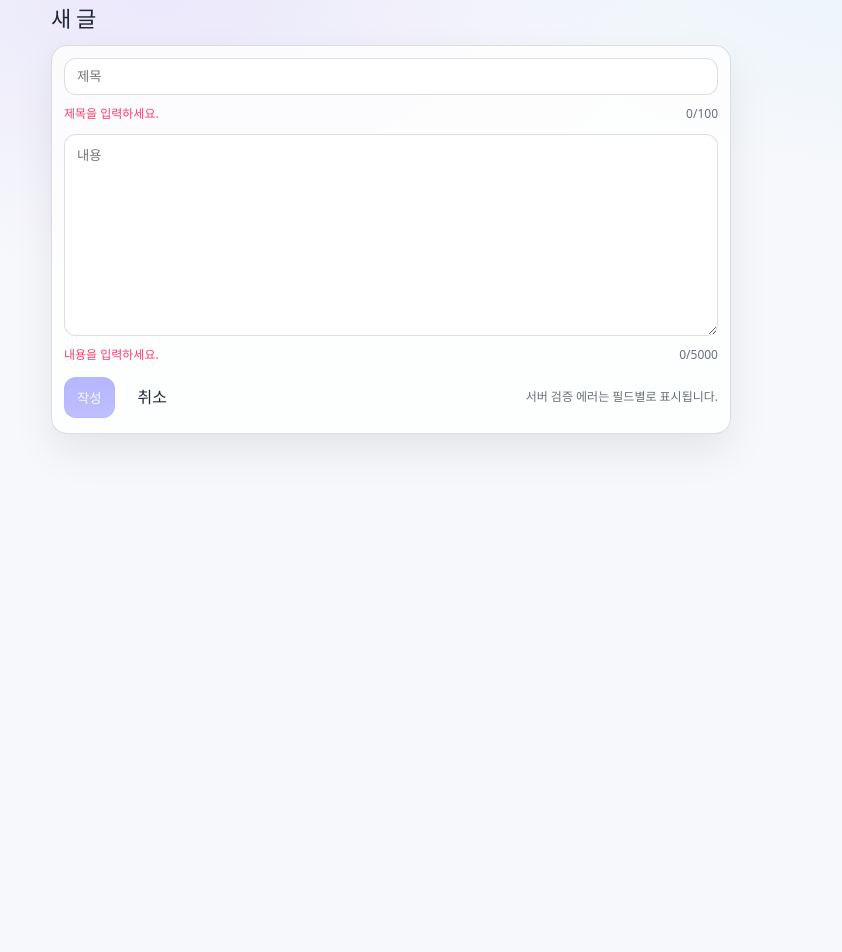
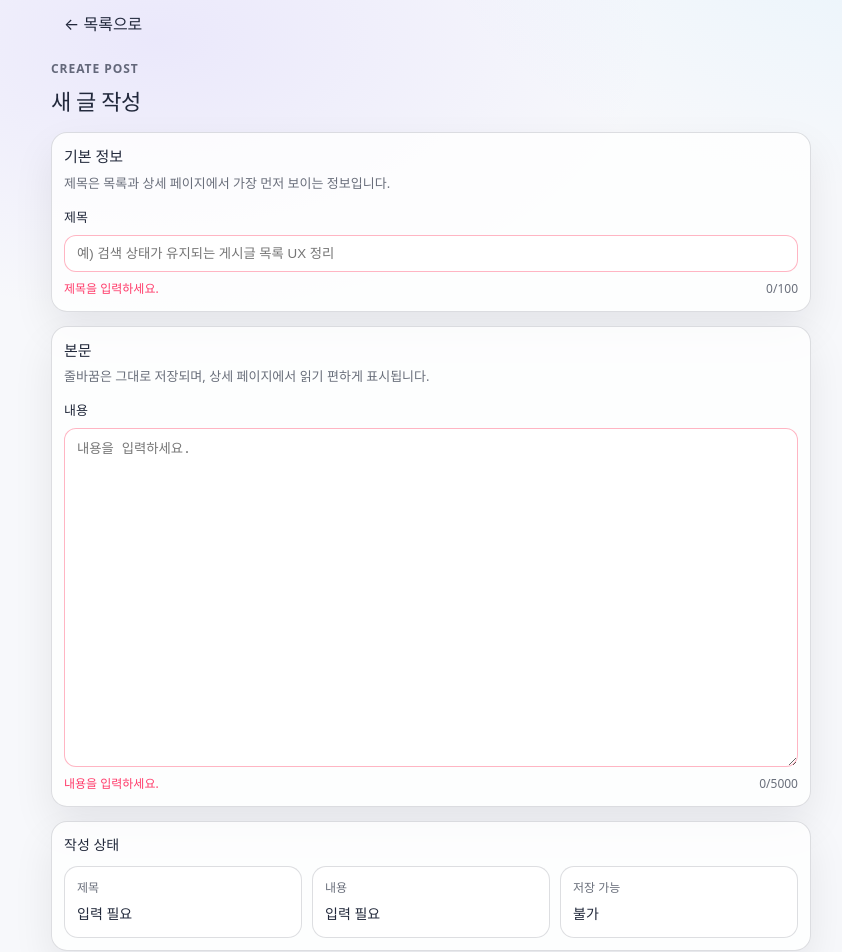
Before and after one commit to noblesi/memo-board, a React (Vite) app in the folder web/: page /new in a window 1280 px wide. Shown: the part 80-1032 px from the top of the page, without its empty margins (99-941 px from the left). Before the commit the page ends 800 px from the top, so only its background shows below. Built offline with nearby package versions, Linux system fonts and the light colour scheme; no server answers.

Commit message:
feat(ui): 작성 수정 폼의 검증 안내와 저장 상태 UX 개선

```diff
--- a/web/src/index.css
+++ b/web/src/index.css
@@ -745,3 +745,177 @@ a:hover {
     display: none;
   }
 }
+
+.editHeaderBar {
+  display: flex;
+  align-items: center;
+  gap: 10px;
+  margin-bottom: 12px;
+}
+
+.editTitleRow {
+  display: flex;
+  align-items: flex-start;
+  justify-content: space-between;
+  gap: 12px;
+  margin-bottom: 14px;
+}
+
+.editEyebrow {
+  font-size: 12px;
+  font-weight: 700;
+  letter-spacing: 0.08em;
+  text-transform: uppercase;
+  color: var(--muted);
+  margin-bottom: 6px;
+}
+
+.editPageTitle {
+  margin-bottom: 0;
+}
+
+.editShell {
+  display: grid;
+  gap: 14px;
+  max-width: 760px;
+}
+
+.editCard {
+  display: grid;
+  gap: 14px;
+}
+
+.editSectionTop {
+  display: grid;
+  gap: 4px;
+}
+
+.editSectionTitle {
+  font-size: 15px;
+  font-weight: 800;
+}
+
+.editSectionDesc {
+  font-size: 13px;
+  color: var(--muted);
+}
+
+.editField {
+  display: grid;
+  gap: 8px;
+}
+
+.editLabel {
+  font-size: 13px;
+  font-weight: 700;
+}
+
+.editTextarea {
+  min-height: 280px;
+  line-height: 1.7;
+}
+
+.editFieldMeta {
+  display: flex;
+  align-items: flex-start;
+  justify-content: space-between;
+  gap: 12px;
+  font-size: 12px;
+}
+
+.fieldErrorText {
+  color: var(--danger);
+}
+
+.inputInvalid {
+  border-color: rgba(255, 92, 122, 0.45);
+}
+
+.inputInvalid:focus {
+  border-color: rgba(255, 92, 122, 0.6);
+  box-shadow: 0 0 0 3px rgba(255, 92, 122, 0.16);
+}
+
+.editSavingBanner {
+  display: grid;
+  gap: 4px;
+}
+
+.editSavingTitle {
+  font-size: 14px;
+  font-weight: 800;
+}
+
+.editSummaryCard {
+  display: grid;
+  gap: 10px;
+}
+
+.editSummaryTitle {
+  font-size: 14px;
+  font-weight: 800;
+}
+
+.editSummaryGrid {
+  display: grid;
+  grid-template-columns: repeat(3, minmax(0, 1fr));
+  gap: 10px;
+}
+
+.editSummaryItem {
+  background: var(--panel2);
+  border: 1px solid var(--border);
+  border-radius: 14px;
+  padding: 12px;
+}
+
+.editSummaryLabel {
+  font-size: 12px;
+  color: var(--muted);
+  margin-bottom: 6px;
+}
+
+.editSummaryValue {
+  font-size: 14px;
+  font-weight: 700;
+  color: var(--text);
+}
+
+.editActions {
+  display: flex;
+  align-items: center;
+  gap: 8px;
+  flex-wrap: wrap;
+}
+
+.editActionHint {
+  font-size: 12px;
+  color: var(--muted);
+}
+
+.editFooterActions {
+  margin-top: -4px;
+}
+
+@media (max-width: 720px) {
+  .editSummaryGrid {
+    grid-template-columns: 1fr;
+  }
+
+  .editFieldMeta {
+    flex-direction: column;
+    gap: 4px;
+  }
+
+  .editActions {
+    align-items: stretch;
+  }
+
+  .editActions .btn {
+    justify-content: center;
+  }
+
+  .editActions .spacer {
+    display: none;
+  }
+}
--- a/web/src/pages/PostEditPage.tsx
+++ b/web/src/pages/PostEditPage.tsx
@@ -22,23 +22,20 @@ export default function PostEditPage({ mode }: { mode: "create" | "edit" }) {
   const [title, setTitle] = useState("");
   const [content, setContent] = useState("");
 
-  // ✅ 미저장(Dirty) 판단용 초기값
   const [initialTitle, setInitialTitle] = useState("");
   const [initialContent, setInitialContent] = useState("");
 
-  const [loading, setLoading] = useState(false); // edit 로드
-  const [saving, setSaving] = useState(false); // submit
+  const [loading, setLoading] = useState(false);
+  const [saving, setSaving] = useState(false);
   const [err, setErr] = useState<string | null>(null);
   const [fieldErrs, setFieldErrs] = useState<Record<string, string>>({});
 
-  // create 모드 초기값 세팅
   useEffect(() => {
     if (mode !== "create") return;
     setInitialTitle("");
     setInitialContent("");
   }, [mode]);
 
-  // edit 모드면 기존 글 로드
   useEffect(() => {
     if (mode !== "edit") return;
 
@@ -54,8 +51,6 @@ export default function PostEditPage({ mode }: { mode: "create" | "edit" }) {
       .then((p) => {
         setTitle(p.title);
         setContent(p.content);
-
-        // ✅ 로드된 시점의 값을 초기값으로 고정
         setInitialTitle(p.title);
         setInitialContent(p.content);
       })
@@ -64,18 +59,16 @@ export default function PostEditPage({ mode }: { mode: "create" | "edit" }) {
   }, [mode, postId, isValidId]);
 
   const dirty = useMemo(() => {
-    // loading 중에는 경고 과민 반응 방지
     if (loading) return false;
     return title !== initialTitle || content !== initialContent;
   }, [title, content, initialTitle, initialContent, loading]);
 
-  // ✅ 새로고침/탭닫기/브라우저 종료 시 경고
   useEffect(() => {
     if (!dirty || saving) return;
 
     const onBeforeUnload = (e: BeforeUnloadEvent) => {
       e.preventDefault();
-      e.returnValue = ""; // Chrome/Edge에서 경고 트리거
+      e.returnValue = "";
       return "";
     };
 
@@ -83,7 +76,6 @@ export default function PostEditPage({ mode }: { mode: "create" | "edit" }) {
     return () => window.removeEventListener("beforeunload", onBeforeUnload);
   }, [dirty, saving]);
 
-  // 클라이언트 검증 + 안내 문구
   const ui = useMemo(() => {
     const t = title;
     const c = content;
@@ -93,25 +85,38 @@ export default function PostEditPage({ mode }: { mode: "create" | "edit" }) {
     const titleTooLong = t.length > TITLE_MAX;
     const contentTooLong = c.length > CONTENT_MAX;
 
-    const canSubmit = !titleBlank && !contentBlank && !titleTooLong && !contentTooLong && !saving && !loading;
+    const canSubmit =
+      !titleBlank && !contentBlank && !titleTooLong && !contentTooLong && !saving && !loading;
 
     const titleMsg =
       fieldErrs.title ??
       (titleBlank ? "제목을 입력하세요." : titleTooLong ? `제목은 ${TITLE_MAX}자 이하여야 합니다.` : "");
+
     const contentMsg =
       fieldErrs.content ??
       (contentBlank ? "내용을 입력하세요." : contentTooLong ? `내용은 ${CONTENT_MAX}자 이하여야 합니다.` : "");
 
-    return { canSubmit, titleMsg, contentMsg, titleTooLong, contentTooLong };
+    return {
+      canSubmit,
+      titleMsg,
+      contentMsg,
+      titleTooLong,
+      contentTooLong,
+      titleBlank,
+      contentBlank,
+    };
   }, [title, content, fieldErrs, saving, loading]);
 
-  async function onSubmit() {
+  const cancelTo = mode === "create" ? listBack : `/posts/${postId}`;
+  const cancelState = mode === "create" ? undefined : { from: listBack };
+
+  async function onSubmit(e?: React.FormEvent) {
+    e?.preventDefault();
     if (saving) return;
 
     setErr(null);
     setFieldErrs({});
 
-    // 프론트에서 1차 차단
     if (!ui.canSubmit) {
       setErr("입력값을 확인해주세요.");
       return;
@@ -120,7 +125,10 @@ export default function PostEditPage({ mode }: { mode: "create" | "edit" }) {
     setSaving(true);
 
     try {
-      const payload = { title: title.trim(), content: content.trim() };
+      const payload = {
+        title: title.trim(),
+        content: content.trim(),
+      };
 
       if (mode === "create") {
         const p = await createPost(payload);
@@ -130,12 +138,15 @@ export default function PostEditPage({ mode }: { mode: "create" | "edit" }) {
             flash: { type: "success", message: "작성되었습니다." },
           } satisfies NavState,
         });
-      } else {
+        return;
+      }
+
       if (!isValidId) {
         setErr("잘못된 접근입니다.");
         setSaving(false);
         return;
       }
+
       const p = await updatePost(postId, payload);
       nav(`/posts/${p.id}`, {
         state: {
@@ -143,13 +154,12 @@ export default function PostEditPage({ mode }: { mode: "create" | "edit" }) {
           flash: { type: "success", message: "저장되었습니다." },
         } satisfies NavState,
       });
-      }
     } catch (e: unknown) {
       if (e instanceof ApiError) {
         if (e.fieldErrors?.length) {
-          const m: Record<string, string> = {};
-          for (const fe of e.fieldErrors) m[fe.field] = fe.message;
-          setFieldErrs(m);
+          const next: Record<string, string> = {};
+          for (const fe of e.fieldErrors) next[fe.field] = fe.message;
+          setFieldErrs(next);
         }
         setErr(e.message);
         setSaving(false);
@@ -161,28 +171,59 @@ export default function PostEditPage({ mode }: { mode: "create" | "edit" }) {
     }
   }
 
-  if (mode === "edit" && !isValidId) {
-    return <div className="error">잘못된 접근입니다.</div>;
-  }
-
-  const cancelTo = mode === "create" ? listBack : `/posts/${postId}`;
-
   function onCancelClick(e: React.MouseEvent) {
     if (saving) {
       e.preventDefault();
       return;
     }
+
     if (!dirty) return;
 
     const ok = confirm("저장되지 않은 변경사항이 있습니다. 정말 나갈까요?");
     if (!ok) e.preventDefault();
   }
 
+  function renderActions() {
+    return (
+      <div className="editActions">
+        <button className="btn btnPrimary" disabled={!ui.canSubmit} type="submit">
+          {saving ? (mode === "create" ? "작성 중…" : "저장 중…") : mode === "create" ? "작성" : "저장"}
+        </button>
+
+        <Link
+          className={`btn btnLink ${saving ? "isDisabled" : ""}`}
+          to={cancelTo}
+          state={cancelState}
+          onClick={onCancelClick}
+        >
+          취소
+        </Link>
+
+        <div className="spacer" />
+
+        <span className="editActionHint">서버 검증 에러는 필드별로 표시됩니다.</span>
+      </div>
+    );
+  }
+
+  if (mode === "edit" && !isValidId) {
+    return <div className="error">잘못된 접근입니다.</div>;
+  }
+
   return (
     <div>
-      <div className="row" style={{ justifyContent: "space-between", alignItems: "baseline" }}>
-        <h2 className="pageTitle">{mode === "create" ? "새 글" : "글 수정"}</h2>
+      <div className="editHeaderBar">
+        <Link to={cancelTo} state={cancelState} className="btn btnLink" onClick={onCancelClick}>
+          ← {mode === "create" ? "목록으로" : "상세로"}
+        </Link>
         {dirty && <span className="pill">미저장</span>}
+      </div>
+
+      <div className="editTitleRow">
+        <div>
+          <div className="editEyebrow">{mode === "create" ? "Create Post" : "Edit Post"}</div>
+          <h2 className="pageTitle editPageTitle">{mode === "create" ? "새 글 작성" : "게시글 수정"}</h2>
+        </div>
       </div>
 
       {err && (
@@ -192,73 +233,102 @@ export default function PostEditPage({ mode }: { mode: "create" | "edit" }) {
       )}
 
       {loading && mode === "edit" ? (
-        <div className="card cardPad emptyState" style={{ maxWidth: 680 }}>
+        <div className="card cardPad emptyState editShell">
           <div className="emptyTitle">불러오는 중…</div>
           <div className="muted">게시글 내용을 가져오고 있습니다.</div>
           <div className="row" style={{ justifyContent: "center", marginTop: 12 }}>
-            <Link className="btn btnLink" to={cancelTo} state={{ from: listBack }}>
+            <Link className="btn btnLink" to={cancelTo} state={cancelState}>
               돌아가기
             </Link>
           </div>
         </div>
       ) : (
-        <div className="card cardPad" style={{ maxWidth: 680 }} aria-busy={saving}>
-          <div className="stack">
+        <form className="editShell" onSubmit={onSubmit} aria-busy={saving}>
+          {saving && (
+            <div className="card cardPad editSavingBanner">
+              <div className="editSavingTitle">{mode === "create" ? "작성 중…" : "저장 중…"}</div>
+              <div className="muted">잠시만 기다려주세요. 처리 중에는 다른 동작이 잠깁니다.</div>
+            </div>
+          )}
+
+          <section className="card cardPad editCard">
+            <div className="editSectionTop">
+              <div className="editSectionTitle">기본 정보</div>
+              <div className="editSectionDesc">제목은 목록과 상세 페이지에서 가장 먼저 보이는 정보입니다.</div>
+            </div>
+
+            <label className="editField">
+              <span className="editLabel">제목</span>
               <input
-              className="input"
+                className={`input ${ui.titleMsg ? "inputInvalid" : ""}`}
                 value={title}
                 onChange={(e) => setTitle(e.target.value)}
-              placeholder="제목"
+                placeholder="예) 검색 상태가 유지되는 게시글 목록 UX 정리"
                 maxLength={TITLE_MAX + 200}
                 disabled={saving}
               />
-
-            <div className="row" style={{ justifyContent: "space-between", fontSize: 12 }}>
-              <span style={{ color: ui.titleMsg ? "var(--danger)" : "var(--muted)" }}>{ui.titleMsg}</span>
-              <span style={{ color: ui.titleTooLong ? "var(--danger)" : "var(--muted)" }}>
+              <div className="editFieldMeta">
+                <span className={ui.titleMsg ? "fieldErrorText" : "muted"}>{ui.titleMsg || "한눈에 내용을 알 수 있게 작성하세요."}</span>
+                <span className={ui.titleTooLong ? "fieldErrorText" : "muted"}>
                   {title.length}/{TITLE_MAX}
                 </span>
               </div>
+            </label>
+          </section>
 
+          <section className="card cardPad editCard">
+            <div className="editSectionTop">
+              <div className="editSectionTitle">본문</div>
+              <div className="editSectionDesc">줄바꿈은 그대로 저장되며, 상세 페이지에서 읽기 편하게 표시됩니다.</div>
+            </div>
+
+            <label className="editField">
+              <span className="editLabel">내용</span>
               <textarea
-              className="textarea"
+                className={`textarea editTextarea ${ui.contentMsg ? "inputInvalid" : ""}`}
                 value={content}
                 onChange={(e) => setContent(e.target.value)}
-              placeholder="내용"
-              rows={12}
+                placeholder="내용을 입력하세요."
+                rows={14}
                 maxLength={CONTENT_MAX + 1000}
                 disabled={saving}
               />
-
-            <div className="row" style={{ justifyContent: "space-between", fontSize: 12 }}>
-              <span style={{ color: ui.contentMsg ? "var(--danger)" : "var(--muted)" }}>{ui.contentMsg}</span>
-              <span style={{ color: ui.contentTooLong ? "var(--danger)" : "var(--muted)" }}>
+              <div className="editFieldMeta">
+                <span className={ui.contentMsg ? "fieldErrorText" : "muted"}>
+                  {ui.contentMsg || "너무 짧은 내용보다는 핵심이 드러나게 작성하는 편이 좋습니다."}
+                </span>
+                <span className={ui.contentTooLong ? "fieldErrorText" : "muted"}>
                   {content.length}/{CONTENT_MAX}
                 </span>
               </div>
+            </label>
+          </section>
 
-            <div className="row" style={{ gap: 10 }}>
-              <button className="btn btnPrimary" disabled={!ui.canSubmit} onClick={onSubmit}>
-                {saving ? (mode === "create" ? "작성 중…" : "저장 중…") : mode === "create" ? "작성" : "저장"}
-              </button>
-
-              <Link
-                className={`btn btnLink ${saving ? "isDisabled" : ""}`}
-                to={cancelTo}
-                state={{ from: listBack }}
-                onClick={onCancelClick}
-              >
-                취소
-              </Link>
-
-              <div className="spacer" />
-
-              <span className="muted" style={{ fontSize: 12 }}>
-                서버 검증 에러는 필드별로 표시됩니다.
-              </span>
+          <section className="card cardPad editSummaryCard">
+            <div className="editSummaryTitle">작성 상태</div>
+            <div className="editSummaryGrid">
+              <div className="editSummaryItem">
+                <div className="editSummaryLabel">제목</div>
+                <div className="editSummaryValue">
+                  {ui.titleBlank ? "입력 필요" : ui.titleTooLong ? "길이 초과" : "정상"}
                 </div>
               </div>
+              <div className="editSummaryItem">
+                <div className="editSummaryLabel">내용</div>
+                <div className="editSummaryValue">
+                  {ui.contentBlank ? "입력 필요" : ui.contentTooLong ? "길이 초과" : "정상"}
                 </div>
+              </div>
+              <div className="editSummaryItem">
+                <div className="editSummaryLabel">저장 가능</div>
+                <div className="editSummaryValue">{ui.canSubmit ? "가능" : "불가"}</div>
+              </div>
+            </div>
+          </section>
+
+          {renderActions()}
+          <div className="editFooterActions">{renderActions()}</div>
+        </form>
       )}
     </div>
   );
```
Lines whose indentation alone changed are shown as unchanged.
